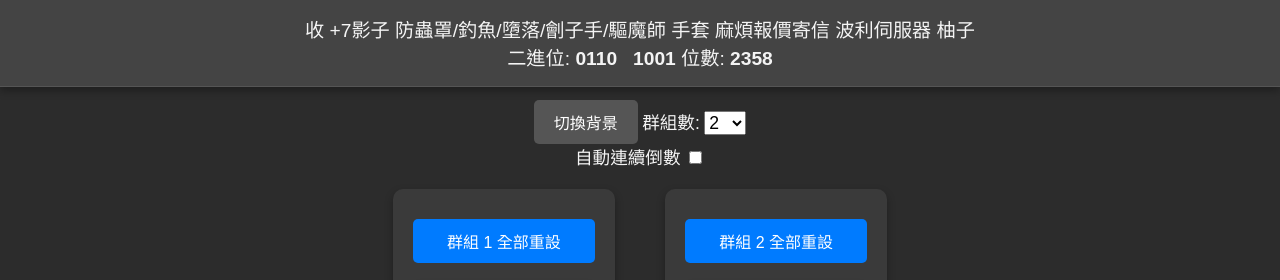
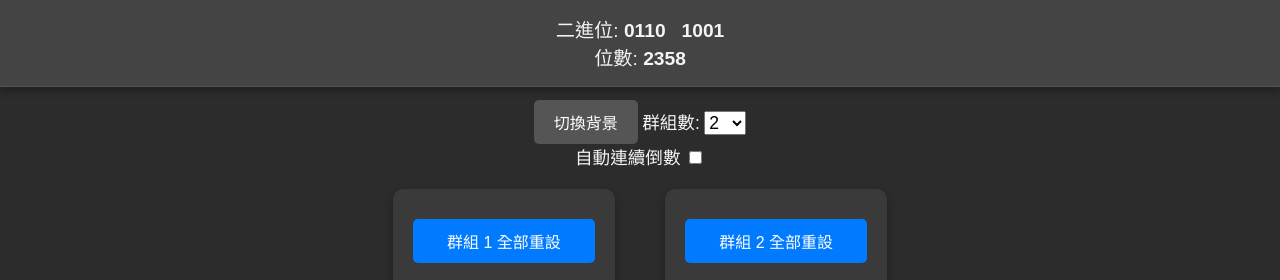
Before and after one commit to qcawsome/qcawsome.github.io, a plain HTML site: page countdown.html in a window 1280 px wide. Shown: the top 280 px of the page. Drawn offline with Linux system fonts and the light colour scheme.

Commit message:
Update countdown.html

```diff
--- a/countdown.html
+++ b/countdown.html
@@ -350,7 +350,6 @@
                 <p><strong>動物：</strong>虎王 火1 大、皮里恩 無3 大、波伊塔塔 火3 大、卡崙 水4 大、水晶龍 水4 大、墨蛇君 念3 大、烏龜將軍 地2 大、阿特羅斯 暗3 大</p>
                 <p><strong>無形：</strong>冰暴騎士 風4 大、RSX-0806 地3 大、齊爾-D-01 暗2 中、幽暗夢魘 念3 大、亡靈的守護者卡德斯 暗3 大、伊夫利特 火4 大</p>
                 <p><strong>惡魔：</strong>德古拉男爵 暗4 大、死靈 暗3 中、月夜貓 火3 中、巴風特 暗3 大、讓特 暗2 大、死靈騎士 暗3 大、黑暗之王 不死4 大、魔劍士 達納托斯的記憶 念4 大、詛咒蠅王 念4 大</p>
-				<p><strong></strong>收 +7影子 防蟲罩/釣魚/墮落/劊子手/驅魔師 手套  麻煩報價寄信 波利伺服器 柚子</p>
             </div>
         </div>
     </div>
@@ -554,8 +553,7 @@
 
             const dateResultElement = document.getElementById('dateResult');
             dateResultElement.innerHTML = `
-				收 +7影子 防蟲罩/釣魚/墮落/劊子手/驅魔師 手套  麻煩報價寄信 波利伺服器 柚子<br>
-                二進位: <strong>${formattedBinary}</strong>
+                二進位: <strong>${formattedBinary}</strong><br>
                 位數: <strong>${onePositions.join('')}</strong>
             `;
         }
```
